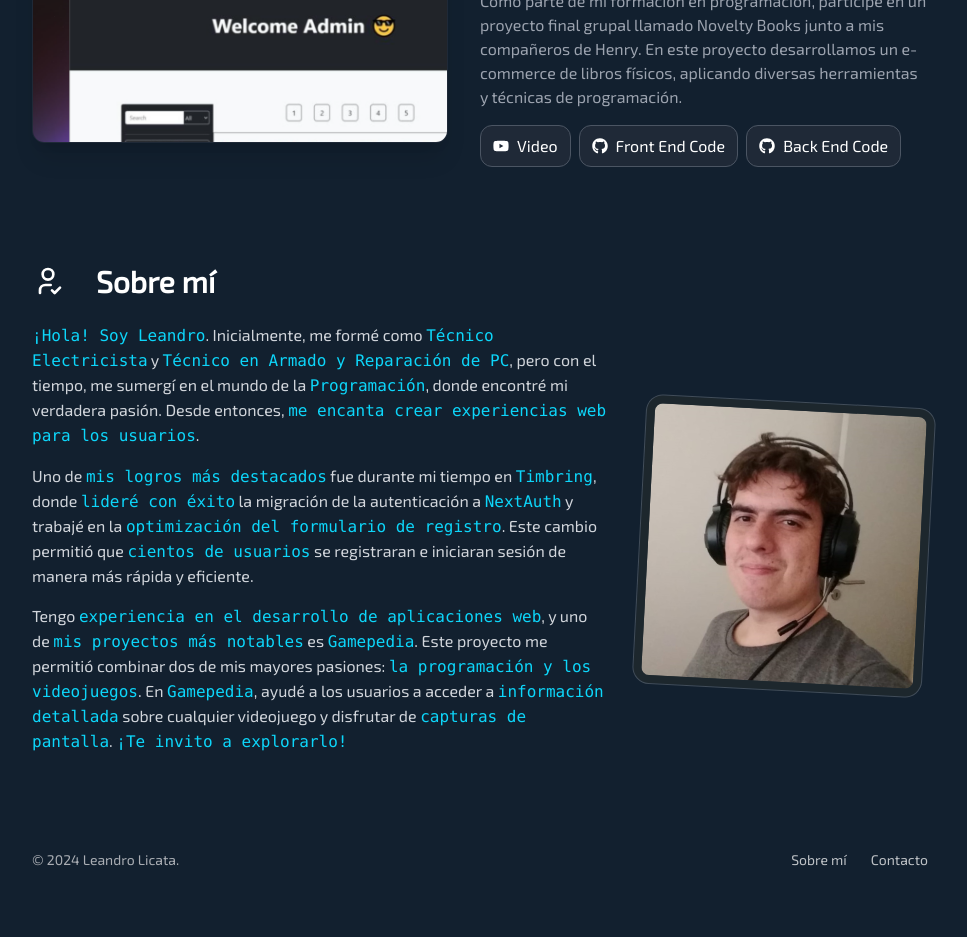
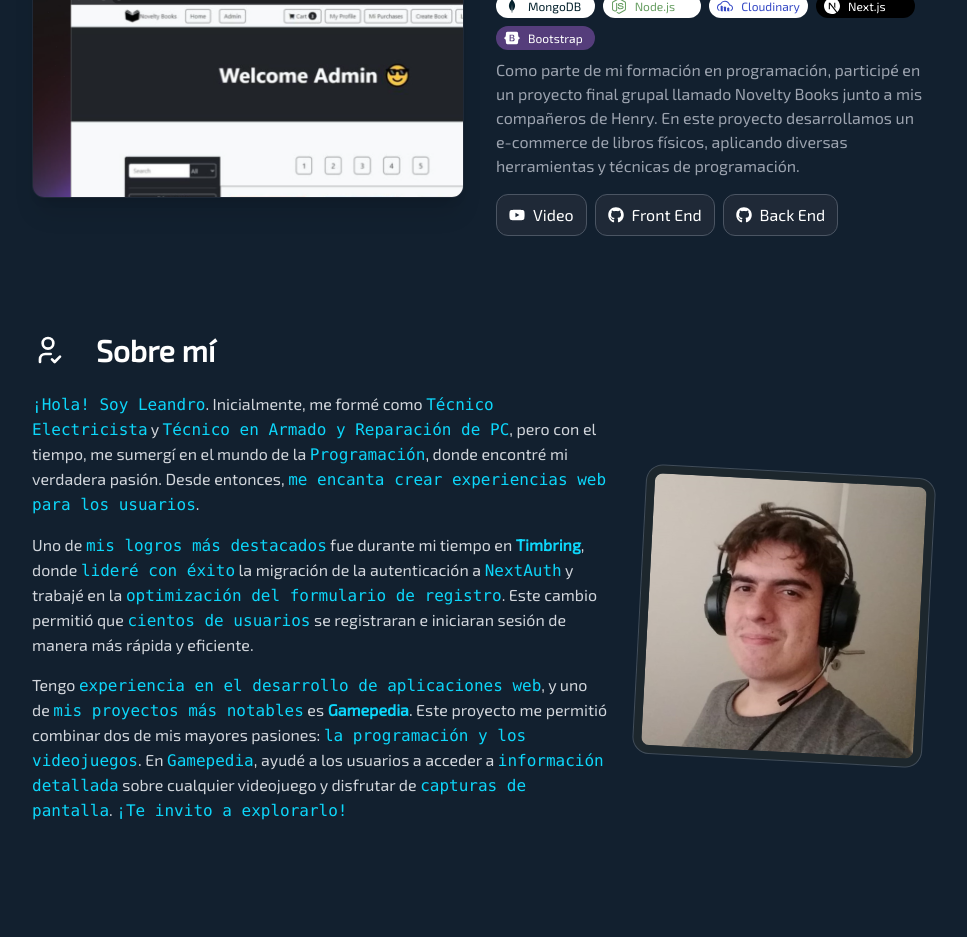
Before and after one commit to LeandroLicata/web-portfolio, a Next.js app: page / in a window 1280 px wide. Shown: the part 1440-2377 px from the top of the page, without its empty margins (160-1127 px from the left). Built offline with nearby package versions, Linux system fonts and the light colour scheme.

Commit message:
responsive

```diff
--- a/src/app/page.tsx
+++ b/src/app/page.tsx
@@ -8,12 +8,12 @@
 export default function Home() {
   return (
     <>
-      <main className="px-4">
+      <main className="mx-4">
         <SectionContainer id="hero" className="py-16 md:py-36">
           <Hero />
         </SectionContainer>
       </main>
-      <div className="space-y-24">
+      <div className="space-y-24 mx-4">
         <SectionContainer id="projects" className="">
           <h2 className="flex items-center mb-6 text-3xl font-semibold gap-x-3 text-white">
             <FaCode className="size-7" />
--- a/src/components/AboutMe.tsx
+++ b/src/components/AboutMe.tsx
@@ -13,9 +13,17 @@
 
         <p>
           Uno de <strong>mis logros más destacados</strong> fue durante mi
-          tiempo en <strong>Timbring</strong>, donde{" "}
-          <strong>lideré con éxito</strong> la migración de la autenticación a{" "}
-          <strong>NextAuth</strong> y trabajé en la{" "}
+          tiempo en{" "}
+          <a
+            href="https://timbring.com"
+            target="_blank"
+            rel="noopener noreferrer"
+            className="text-light-blue hover:underline"
+          >
+            <strong>Timbring</strong>
+          </a>
+          , donde <strong>lideré con éxito</strong> la migración de la
+          autenticación a <strong>NextAuth</strong> y trabajé en la{" "}
           <strong>optimización del formulario de registro</strong>. Este cambio
           permitió que <strong>cientos de usuarios</strong> se registraran e
           iniciaran sesión de manera más rápida y eficiente.
@@ -25,8 +33,15 @@
           Tengo{" "}
           <strong>experiencia en el desarrollo de aplicaciones web</strong>, y
           uno de <strong>mis proyectos más notables</strong> es{" "}
-          <strong>Gamepedia</strong>. Este proyecto me permitió combinar dos de
-          mis mayores pasiones:{" "}
+          <a
+            href="https://gamepedia.com"
+            target="_blank"
+            rel="noopener noreferrer"
+            className="text-light-blue hover:underline"
+          >
+            <strong>Gamepedia</strong>
+          </a>
+          . Este proyecto me permitió combinar dos de mis mayores pasiones:{" "}
           <strong>la programación y los videojuegos</strong>. En{" "}
           <strong>Gamepedia</strong>, ayudé a los usuarios a acceder a{" "}
           <strong>información detallada</strong> sobre cualquier videojuego y
--- a/src/components/Footer.tsx
+++ b/src/components/Footer.tsx
@@ -1,7 +1,7 @@
 export default function Footer() {
   const currentYear = new Date().getFullYear();
   return (
-    <footer className="opacity-80 m-4 mt-16 w-full mx-auto container lg:max-w-4xl md:max-w-2xl mb-10 flex justify-center">
+    <footer className="opacity-80 p-4 mt-16 w-full mx-auto container lg:max-w-4xl md:max-w-2xl mb-10 flex justify-center">
       <div className="rounded-lg w-full max-w-screen-xl mx-auto md:flex md:items-center md:justify-between py-4">
         <span className="text-sm sm:text-center text-zinc-200/90">
           © {currentYear} Leandro Licata.
--- a/src/components/Hero.tsx
+++ b/src/components/Hero.tsx
@@ -21,7 +21,7 @@
           <Badge>Disponible para trabajar</Badge>
         </a>
       </div>
-      <h1 className="text-4xl font-bold tracking-tight text-gray-200 sm:text-5xl dark:text-white">
+      <h1 className="text-3xl font-bold tracking-tight text-gray-200 md:text-5xl dark:text-white">
         Hola, soy Leandro Licata
       </h1>
       <p className="mt-6 text-xl text-gray-200 [&>strong]:text-light-blue [&>strong]:font-semibold">
@@ -48,7 +48,7 @@
         </SocialPill>
         <SocialPill href="/documents/Leandro Licata CV.pdf">
           <FaFilePdf className="size-4" />
-          Ver Currículum
+          Currículum
         </SocialPill>
       </nav>
     </div>
--- a/src/components/Projects.tsx
+++ b/src/components/Projects.tsx
@@ -91,12 +91,12 @@
       },
       {
         href: "https://github.com/LeandroLicata/PI-Videogames-Frontend",
-        label: "Front End Code",
+        label: "Front End",
         icon: FaGithub,
       },
       {
         href: "https://github.com/LeandroLicata/PI-Videogames-Backend",
-        label: "Back End Code",
+        label: "Back End",
         icon: FaGithub,
       },
     ],
@@ -115,12 +115,12 @@
       },
       {
         href: "https://github.com/Chitichi/PFFront",
-        label: "Front End Code",
+        label: "Front End",
         icon: FaGithub,
       },
       {
         href: "https://github.com/Arthaz1245/ProyectoFinalGrupo14Backend",
-        label: "Back End Code",
+        label: "Back End",
         icon: FaGithub,
       },
     ],
@@ -151,7 +151,7 @@
           <div className="w-full md:w-1/2 md:max-w-lg">
             <h3 className="text-2xl font-bold text-gray-100">{title}</h3>
             <div className="flex flex-wrap mt-2">
-              <ul className="flex flex-row mb-2 gap-x-2">
+              <ul className="grid grid-cols-3 md:grid-cols-4 gap-2">
                 {tags.map((tag) => (
                   <li key={tag.name}>
                     <span
```
